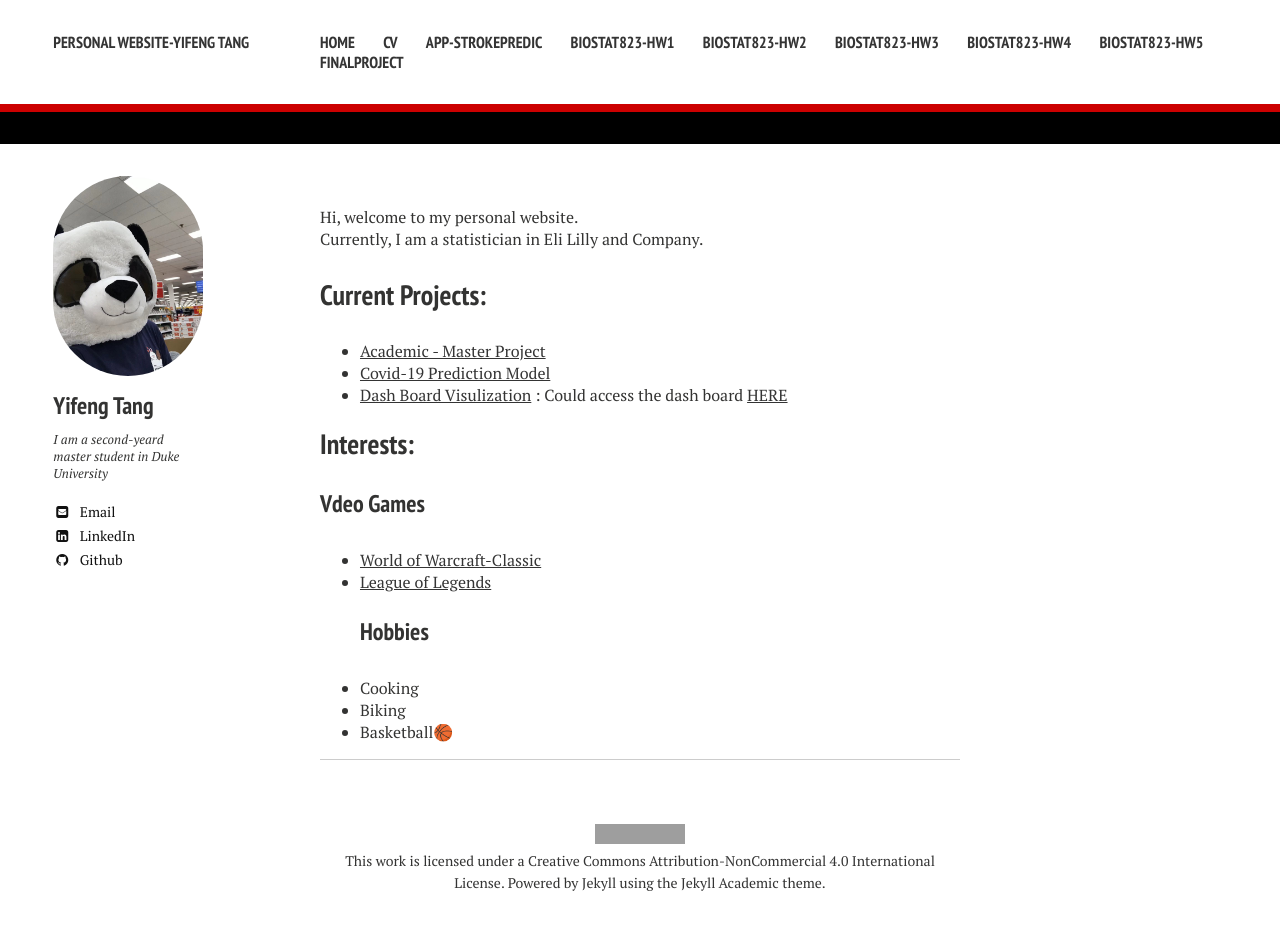
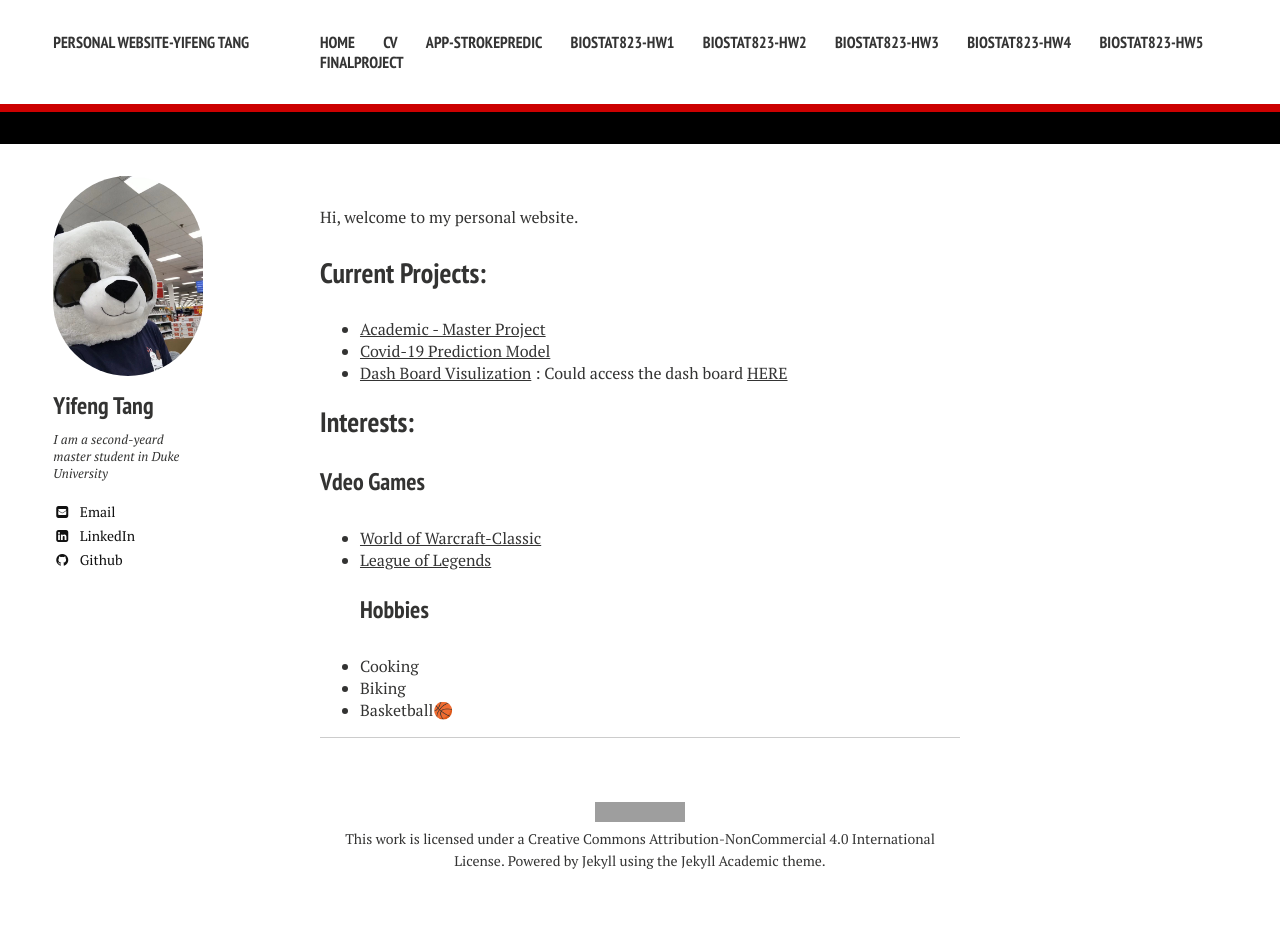
Before and after one commit to Yifeng-T/Yifeng-T.github.io, a Jekyll site: the page built from index.md, in a window 1280 px wide. Built offline with Jekyll 4.4.1, drawn with Linux system fonts in a browser that asks for light colours; nearby versions of some CDN libraries; after the commit the page ends 919 px from its top, so only the background shows below that; grey boxes are pictures that could not be loaded.

Commit message:
Update index.md

```diff
--- a/index.md
+++ b/index.md
@@ -4,7 +4,6 @@ excerpt: "About Me..."
 ---
 
 Hi, welcome to my personal website.
-Currently, I am a statistician in Eli Lilly and Company.
 
 ## Current Projects:
 - [Academic - Master Project](https://drive.google.com/file/d/1zN7ANyoZCmo_251-2kKwn7V3SAcBJG8l/view?ths=true)
```
